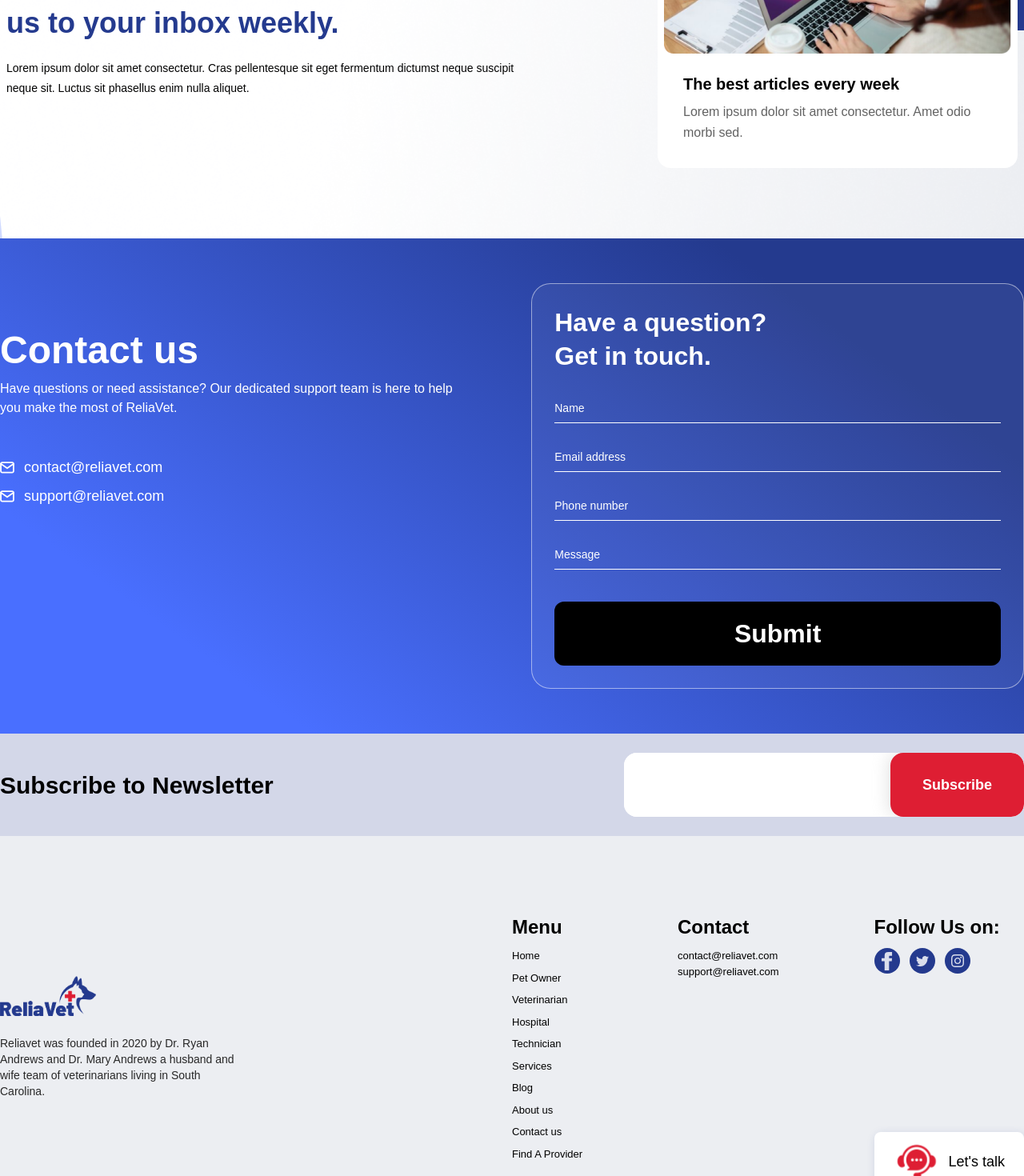
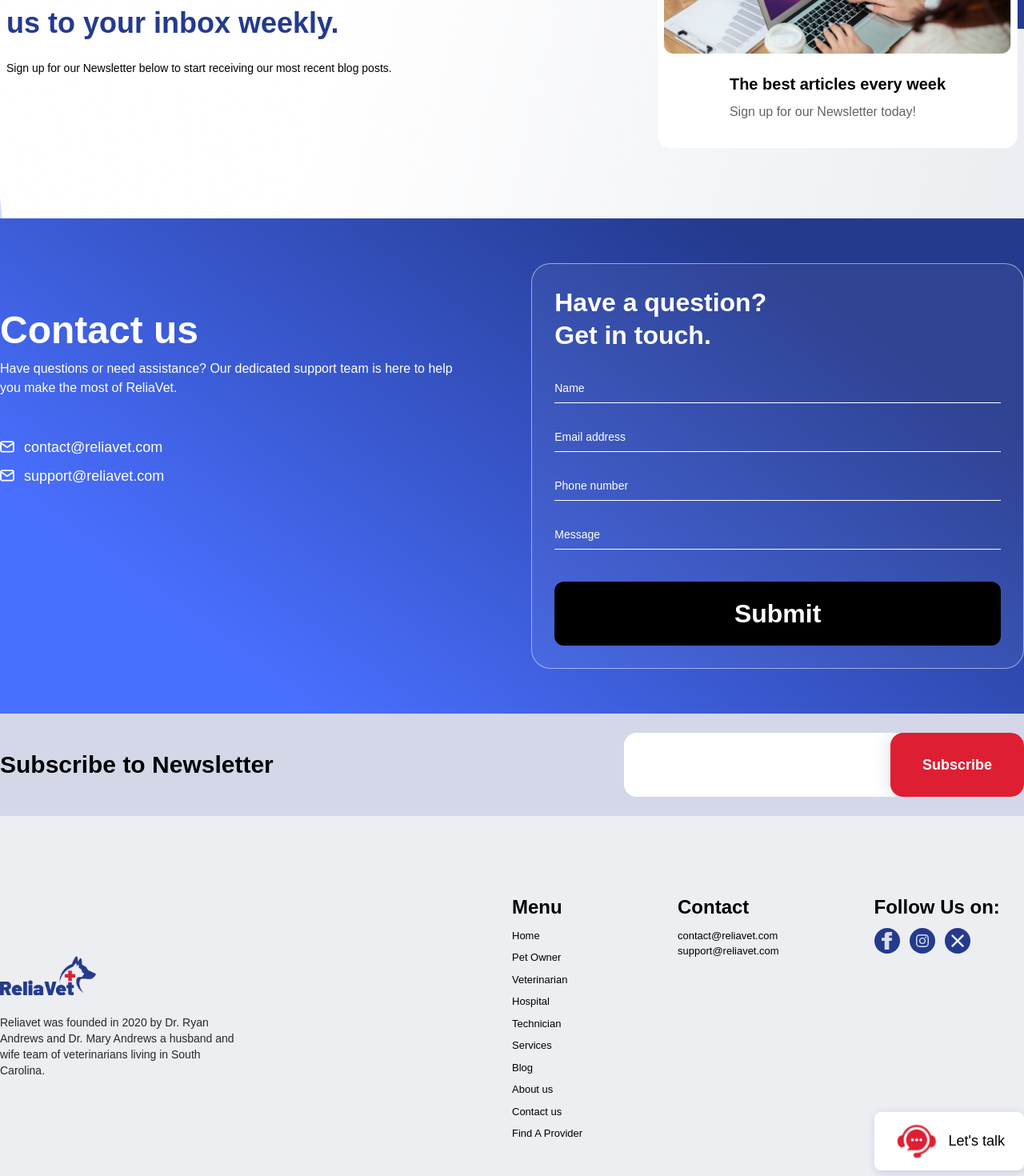
Before and after one commit to Devgod-1/reliavet-next, a Next.js app: page /blog in a window 1280 px wide. Shown: the part 2520-3990 px from the top of the page at 80% size. Built offline with nearby package versions, Linux system fonts and the light colour scheme; no server answers; a web font is replaced by a local one; what oauth-1.0a would draw is missing.

Commit message:
fix: feedback from Ryan

```diff
--- a/src/app/blog/contents/Promo.jsx
+++ b/src/app/blog/contents/Promo.jsx
@@ -101,9 +101,7 @@ export default function Promo() {
               ref={paragraphRef}
               className="w-full max-w-[650px] text-sm 2xl:text-base leading-[1.8]"
             >
-              Lorem ipsum dolor sit amet consectetur. Cras pellentesque sit eget
-              fermentum dictumst neque suscipit neque sit. Luctus sit phasellus
-              enim nulla aliquet.
+              Sign up for our Newsletter below to start receiving our most recent blog posts.
             </p>
           </div>
         </div>
@@ -120,7 +118,7 @@ export default function Promo() {
               The best articles every week
             </h1>
             <p className="text-[#636363] leading-[1.6]">
-              Lorem ipsum dolor sit amet consectetur. Amet odio morbi sed.
+              Sign up for our Newsletter today!
             </p>
           </div>
           <div
--- a/src/app/hospital/contents/Learn.jsx
+++ b/src/app/hospital/contents/Learn.jsx
@@ -109,7 +109,7 @@ export default function Learn() {
               ref={headingRef}
               className="2xl:text-[55px] text-[32px] md:text-[36px] lg:text-[38px] xl:text-[42px] leading-[1.4] lg:leading-[1.1] font-bold mb-6"
             >
-              You learn everyday
+              You learn everyday (Coming soon...)
             </h1>
             <p ref={paragraphRef} className="text-sm lg:text-base 2xl:text-xl">
               Access a wide range of educational materials, from telemedicine
@@ -137,8 +137,7 @@ export default function Learn() {
                     Patient Care Guides
                   </h1>
                   <p className="text-xs lg:text-sm 2xl:text-base leading-[1.9] !mt-2">
-                    Lorem ipsum dolor sit amet consectetur. Sit imperdiet
-                    consequat eget vel metus suspendisse lorem arcu turpis.
+                    Learn how maximize virtual care to better care for your patients.
                   </p>
                 </div>
               </div>
--- a/src/components/Footer.jsx
+++ b/src/components/Footer.jsx
@@ -125,7 +125,7 @@ const Footer = () => {
                   className="bg-primary w-[32px] h-[32px] 2xl:w-[42px] 2xl:h-[42px] rounded-full flex items-center justify-center"
                 >
                   <Image
-                    src="/assets/logos/twitter.svg"
+                    src="/assets/logos/instagram.svg"
                     alt=""
                     width={16}
                     height={16}
@@ -136,14 +136,17 @@ const Footer = () => {
                   className="bg-primary w-[32px] h-[32px] 2xl:w-[42px] 2xl:h-[42px] rounded-full flex items-center justify-center"
                 >
                   <Image
-                    src="/assets/logos/instagram.svg"
+                    src="/assets/logos/x.png"
                     alt=""
                     width={16}
                     height={16}
                   />
                 </Link>
               </div>
-
+                <Link
+                  href={"/contact-us"}
+                  className="text-[11px] lg:text-[13px] 2xl:text-[15px] font-medium"
+                >
                   <button className="font-medium text-sm lg:text-lg 2xl:text-xl flex items-center bg-white p-6 py-2 rounded-lg shadow-[2px_3px_12px_#243A8E2E] mt-auto max-[500px]:!mt-6">
                     <Image
                       src="/assets/icons/icon-cs.svg"
@@ -155,13 +158,14 @@ const Footer = () => {
                     />{" "}
                     Let&apos;s talk
                 </button>
+              </Link>
             </div>
           </div>
         </div>
       </div>
 
       <div className="container mx-auto py-10 flex  flex-col lg:flex-row max-lg:space-y-6 items-center justify-between mt-20 border-t border-t-[#243A8E66] sm:text-sm 2xl:text-base text-xs">
-        <span className="text-[#282828]">Copyright Dotcreativemarket</span>
+        <span className="text-[#282828]">© ReliaVet. All Rights Reserved.</span>
         <div className="w-full lg:max-w-[400px] flex items-center">
           <Link
             href={"/terms-of-use"}
--- a/src/components/dialogs/DialogViewHospital.jsx
+++ b/src/components/dialogs/DialogViewHospital.jsx
@@ -82,8 +82,9 @@ export default function DialogViewHospital({ open, onClose, hospitalId }) {
                   <>
               <div className="flex max-lg:flex-col items-start">
                 <img
-                  src="/assets/images/hospital.png"
-                  className="w-full lg:max-w-[185px] h-[185px] object-cover rounded-xl"
+                  src={profileImage}
+                  alt="Profile"
+                  className="w-full max-w-[95px] 2xl:max-w-[105px] object-cover rounded-full border-[8px] border-[#8E244B]/20"
                 />
                 <div className="w-full lg:px-8 max-lg:mt-6">
                   <div className="flex max-lg:flex-col lg:items-center w-full justify-between  max-lg:space-y-3">
--- a/src/components/dialogs/DialogViewVet.jsx
+++ b/src/components/dialogs/DialogViewVet.jsx
@@ -70,8 +70,9 @@ export default function DialogViewVet({ open, onClose, doctorId, hospitalId, hos
               </button>
               <div className="flex max-lg:flex-col items-start">
                 <img
-                  src="/assets/avatars/avatar_5.png"
-                  className="w-full lg:max-w-[185px] h-[185px] object-cover rounded-xl"
+                  src={profileImage}
+                  alt="Profile"
+                  className="w-full max-w-[95px] 2xl:max-w-[105px] object-cover rounded-full border-[8px] border-[#8E244B]/20"
                 />
                 <div className="w-full lg:px-8 max-lg:mt-6">
                   <div className="flex max-lg:flex-col lg:items-center w-full justify-between  max-lg:space-y-3">
```
Also changed, not shown: public/assets/logos/x.png (added). Lines whose indentation alone changed are shown as unchanged.
